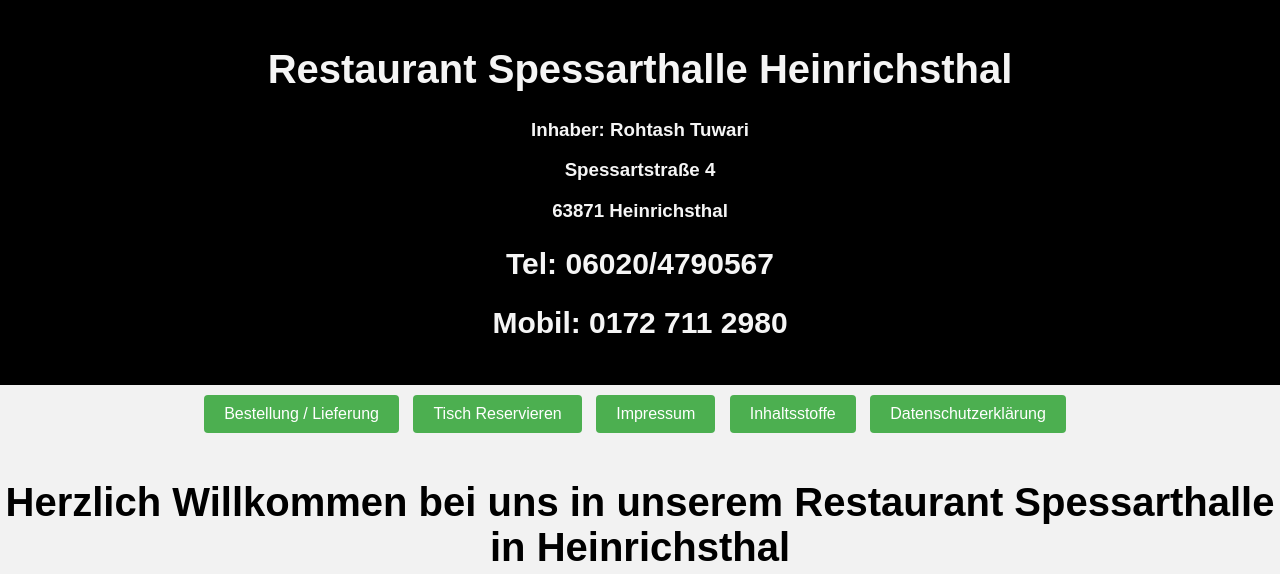
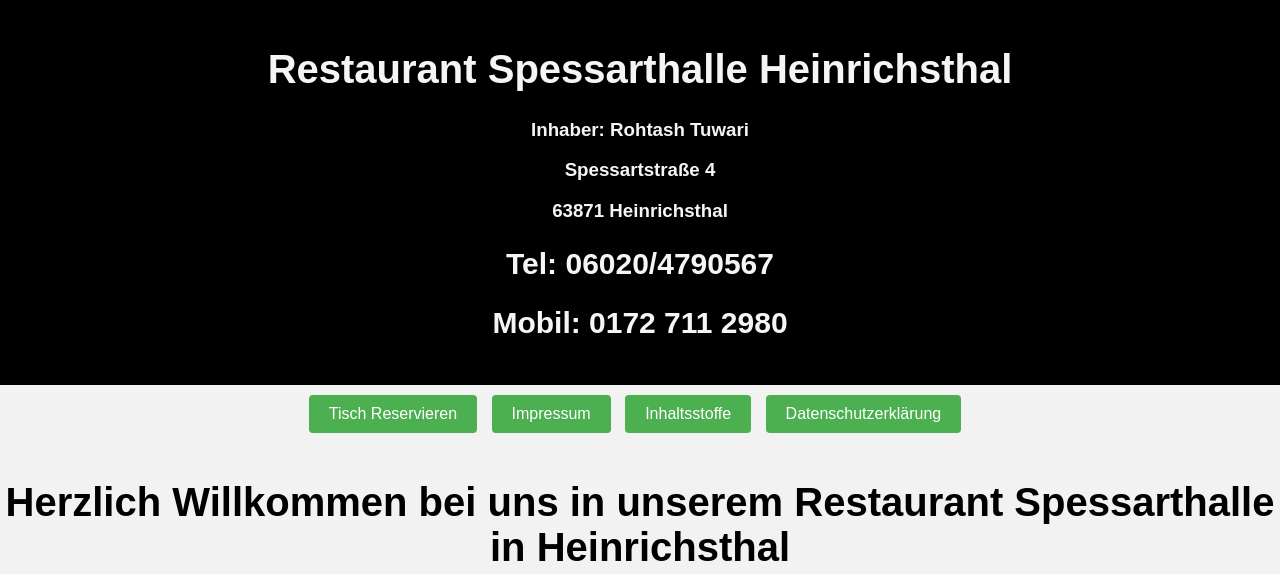
Before and after one commit to Jagdhuber/Restaurant-Spessarthalle, a plain HTML site: page index.html in a window 1280 px wide. Shown: the top 574 px of the page. Drawn offline with Linux system fonts and the light colour scheme.

Commit message:
Update index.html
Seite Bestellung Gelöscht

```diff
--- a/index.html
+++ b/index.html
@@ -20,7 +20,7 @@
     </header>
 
     <nav>
-        <a href="Bestellung.html" class="button">Bestellung / Lieferung</a>
+
         <a href="Reservieren.html" class="button">Tisch Reservieren</a>
         <a href="Impresum.html" class="button">Impressum</a>
         <a href="Inhaltsstoffe.html" class="button">Inhaltsstoffe</a>
```
